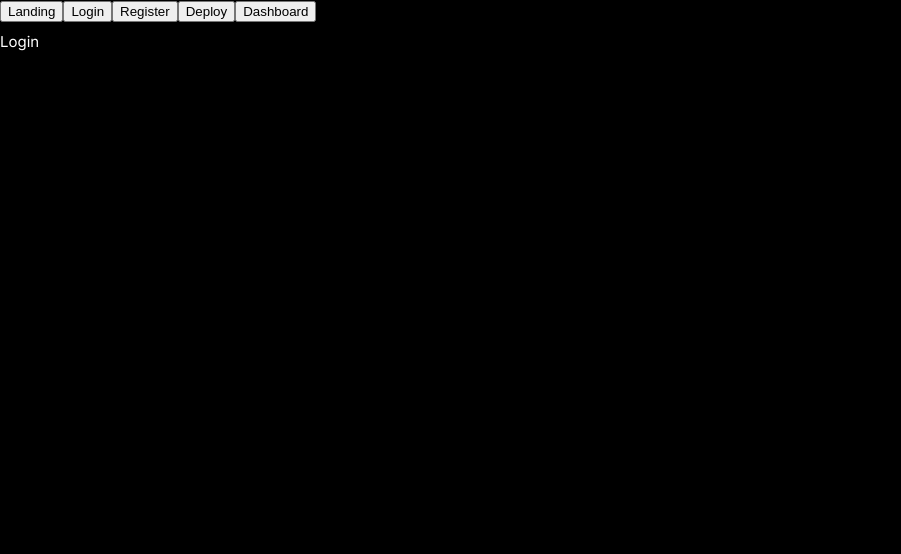
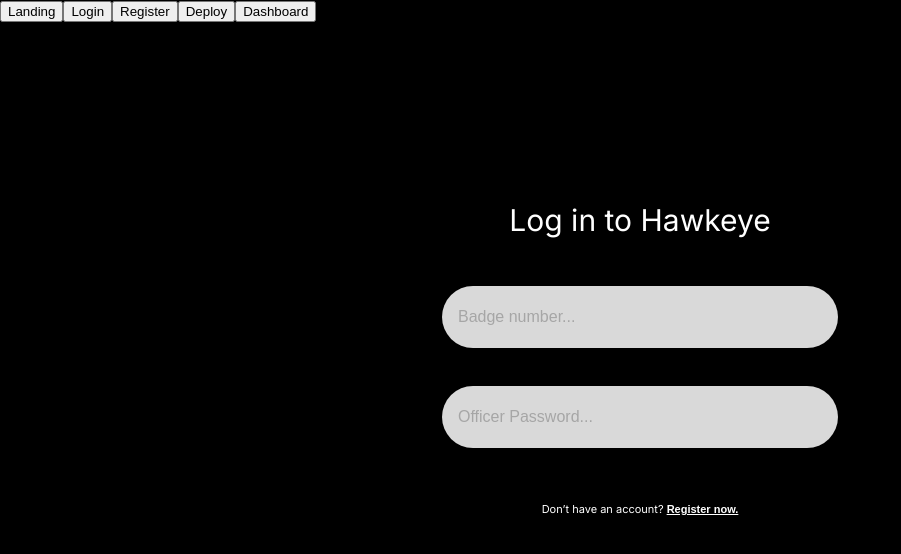
Before and after one commit to Lord-Helix07/hawkeye, a React (Vite) app in the folder frontend/: page /login in a window 1280 px wide. Shown: the top 554 px of the page, without its empty margins (0-901 px from the left). Built offline with nearby package versions, Linux system fonts and the light colour scheme.

Commit message:
login and reg

```diff
--- a/frontend/src/pages/Login.jsx
+++ b/frontend/src/pages/Login.jsx
@@ -1,6 +1,46 @@
 //login page
+import { useState } from 'react'
+import { useNavigate } from 'react-router-dom'
 import '../styles/login.css'
 
 export default function Login() {
-  return <h1>Login</h1>
+  const navigate = useNavigate()
+  const [badge, setBadge] = useState('')
+  const [password, setPassword] = useState('')
+
+  // pressing Enter in either box submits the form
+  function handleLogin(e) {
+    e.preventDefault()
+    // TODO: check badge + password with the backend before letting them in
+    navigate('/deploy')
+  }
+
+  return (
+    <main className="auth-page">
+      <h1 className="auth-title">Log in to Hawkeye</h1>
+
+      <form className="auth-form" onSubmit={handleLogin}>
+        <input
+          className="auth-input"
+          placeholder="Badge number..."
+          value={badge}
+          onChange={(e) => setBadge(e.target.value)}
+        />
+        <input
+          className="auth-input"
+          type="password"
+          placeholder="Officer Password..."
+          value={password}
+          onChange={(e) => setPassword(e.target.value)}
+        />
+        {/* hidden button so Enter submits the form */}
+        <button type="submit" hidden />
+      </form>
+
+      <p className="auth-switch">
+        Don’t have an account?{' '}
+        <button onClick={() => navigate('/register')}>Register now.</button>
+      </p>
+    </main>
+  )
 }
--- a/frontend/src/pages/Register.jsx
+++ b/frontend/src/pages/Register.jsx
@@ -1,6 +1,46 @@
 //register page
+import { useState } from 'react'
+import { useNavigate } from 'react-router-dom'
 import '../styles/register.css'
 
 export default function Register() {
-  return <h1>Register</h1>
+  const navigate = useNavigate()
+  const [badge, setBadge] = useState('')
+  const [password, setPassword] = useState('')
+
+  // pressing Enter in either box submits the form
+  function handleRegister(e) {
+    e.preventDefault()
+    // TODO: send badge + password to the backend to create the account
+    navigate('/login')
+  }
+
+  return (
+    <main className="auth-page">
+      <h1 className="auth-title">Register for Hawkeye</h1>
+
+      <form className="auth-form" onSubmit={handleRegister}>
+        <input
+          className="auth-input"
+          placeholder="Badge number..."
+          value={badge}
+          onChange={(e) => setBadge(e.target.value)}
+        />
+        <input
+          className="auth-input"
+          type="password"
+          placeholder="Officer Password..."
+          value={password}
+          onChange={(e) => setPassword(e.target.value)}
+        />
+        {/* hidden button so Enter submits the form */}
+        <button type="submit" hidden />
+      </form>
+
+      <p className="auth-switch">
+        Already have an account?{' '}
+        <button onClick={() => navigate('/login')}>Sign in.</button>
+      </p>
+    </main>
+  )
 }
--- a/frontend/src/styles/login.css
+++ b/frontend/src/styles/login.css
@@ -0,0 +1,60 @@
+/* Login and Register look the same, so register.css reuses these styles. */
+
+/* everything stacked in the middle of the page */
+.auth-page {
+  display: flex;
+  flex-direction: column;
+  align-items: center;
+  padding-top: 180px;
+}
+
+.auth-title {
+  margin: 0 0 48px;
+  font-size: 30px;
+  font-weight: 400;
+}
+
+.auth-form {
+  display: flex;
+  flex-direction: column;
+  gap: 38px;
+}
+
+/* light gray pill-shaped input boxes */
+.auth-input {
+  width: 396px;
+  height: 62px;
+  box-sizing: border-box;
+  padding: 0 16px;
+  background-color: #d9d9d9;
+  border: none;
+  border-radius: 999px;
+  color: #000000;
+  font-size: 16px;
+}
+
+.auth-input::placeholder {
+  color: #a6a6a6;
+}
+
+.auth-input:focus {
+  outline: 2px solid #ffffff;
+}
+
+/* small "Don't have an account? Register now." line */
+.auth-switch {
+  margin-top: 54px;
+  font-size: 11px;
+}
+
+/* the link part: bold, underlined, looks like text not a button */
+.auth-switch button {
+  background: none;
+  border: none;
+  padding: 0;
+  color: #ffffff;
+  font-size: 11px;
+  font-weight: 700;
+  text-decoration: underline;
+  cursor: pointer;
+}
--- a/frontend/src/styles/register.css
+++ b/frontend/src/styles/register.css
@@ -0,0 +1,2 @@
+/* Register looks the same as Login, so reuse its styles. */
+@import './login.css';
```
